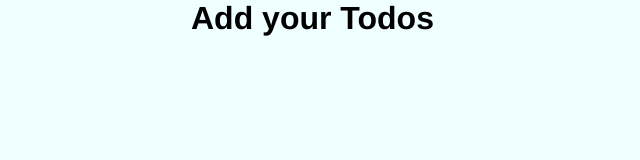
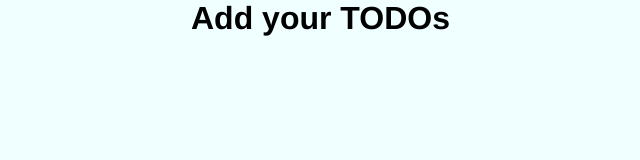
Before and after one commit to IshwarGautam/LitElement--boilerplate-Todo-App, a plain HTML site: page index.html in a window 1280 px wide. Shown: the full height of the page, 65-705 px from the left. Drawn offline with nearby package versions, Linux system fonts and the light colour scheme.

Commit message:
Updated path to js file

```diff
--- a/index.html
+++ b/index.html
@@ -4,7 +4,7 @@
   <head>
     <meta charset="utf-8" />
     <meta name="viewport" content="width=device-width, initial-scale=1.0" />
-    <title>Lit Element</title>
+    <title>Todo App with Lit Element</title>
     <link rel="stylesheet" href="setup-style.css" />
     <link
       rel="stylesheet"
@@ -13,7 +13,7 @@
     <link rel="stylesheet" href="src/style.css">
   </head>
   <body>
-    <h1>Add your Todos</h1>
+    <h1>Add your TODOs</h1>
     <my-app name="HTML"></my-app>
 
     <script type="module" src="src/my-app.js"></script>
--- a/src/my-app.js
+++ b/src/my-app.js
@@ -1,5 +1,5 @@
 import { LitElement, html} from '../node_modules/lit';
-import './components/test-component';
+import './components/test-component.js';
 
 export class MyApp extends LitElement {
 
```
